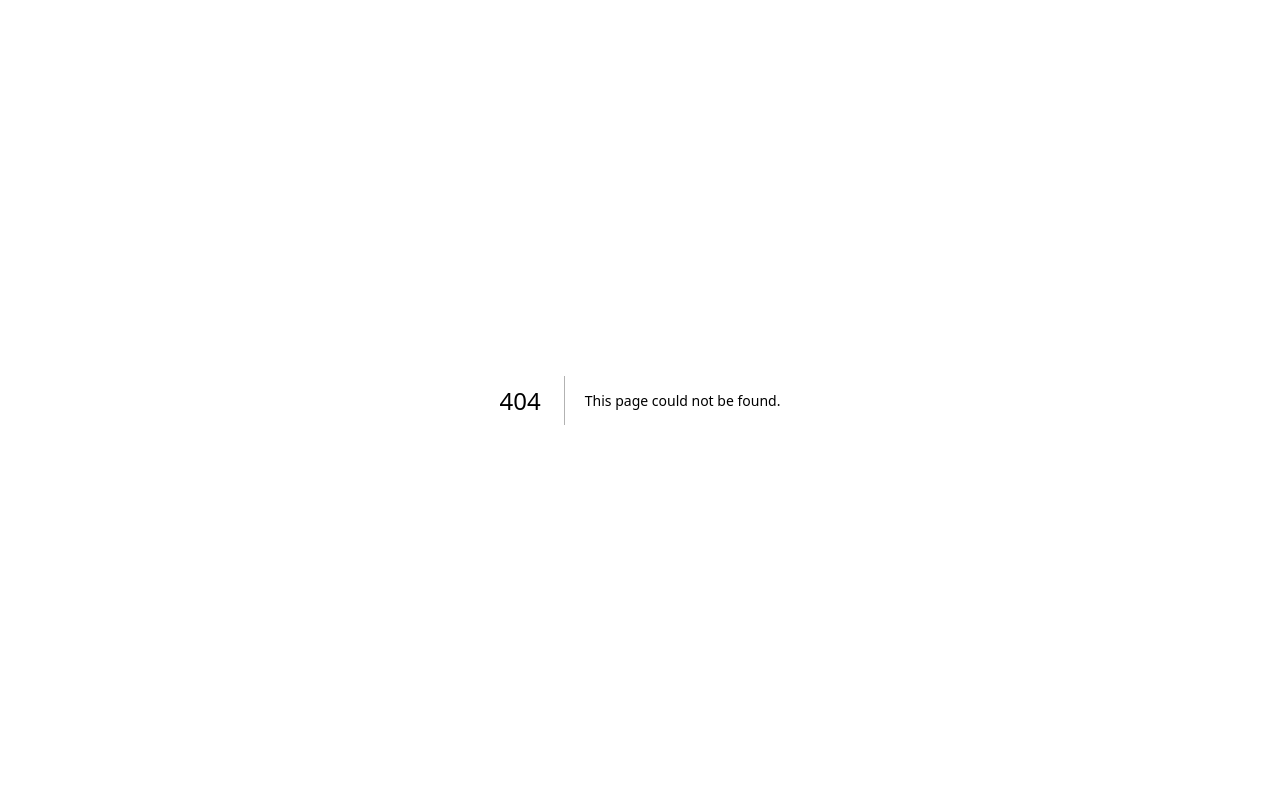
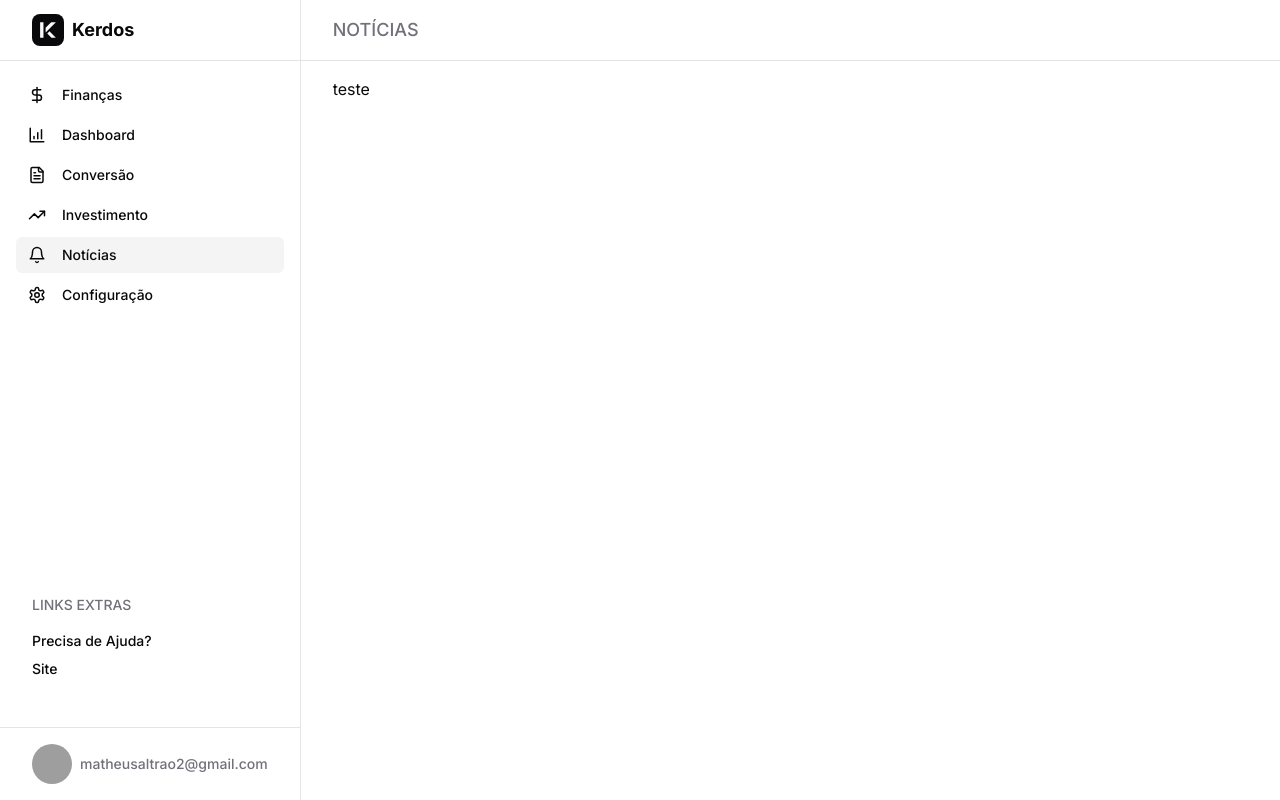
Before and after one commit to MatheusAltrao/Kerdos, a Next.js app: page /notices in a window 1280 px wide. Before the commit this address had no page. Built offline with nearby package versions, Linux system fonts and the light colour scheme; grey boxes are pictures that could not be loaded.

Commit message:
feat: add new sections

```diff
--- /dev/null
+++ b/src/app/convertion/page.tsx
@@ -0,0 +1,31 @@
+import Container from "@/components/content/Container";
+import Header from "@/components/content/Header";
+import Sidebar from "@/components/sidebar/Sidebar";
+import { Button } from "@/components/ui/button";
+
+const Convertion = () => {
+    return (
+        <Sidebar>
+            <Header name='Conversão'>
+                <Container>
+                    <div className='w-full flex flex-col gap-2'>
+                        <div className="flex items-center gap-2" >
+                            <p> Converter a tabela para PDF</p>
+                            <Button variant={'outline'} size={'sm'} >PDF</Button>
+                        </div>
+                        <div className="flex items-center gap-2" >
+                            <p> Converter a tabela para PDF</p>
+                            <Button variant={'outline'} size={'sm'} >PDF</Button>
+                        </div>
+                        <div className="flex items-center gap-2" >
+                            <p> Converter a tabela para PDF</p>
+                            <Button variant={'outline'} size={'sm'} >PDF</Button>
+                        </div>
+                    </div>
+                </Container>
+            </Header>
+        </Sidebar>
+    );
+}
+
+export default Convertion;
--- /dev/null
+++ b/src/app/investment/page.tsx
@@ -0,0 +1,18 @@
+import Container from "@/components/content/Container";
+import Header from "@/components/content/Header";
+import Sidebar from "@/components/sidebar/Sidebar";
+import { Button } from "@/components/ui/button";
+
+const Investiment = () => {
+    return (
+        <Sidebar>
+            <Header name='Investimento'>
+                <Container>
+                    teste
+                </Container>
+            </Header>
+        </Sidebar>
+    );
+}
+
+export default Investiment;
--- /dev/null
+++ b/src/app/notices/page.tsx
@@ -0,0 +1,18 @@
+import Container from "@/components/content/Container";
+import Header from "@/components/content/Header";
+import Sidebar from "@/components/sidebar/Sidebar";
+import { Button } from "@/components/ui/button";
+
+const Notices = () => {
+    return (
+        <Sidebar>
+            <Header name='Notícias'>
+                <Container>
+                    teste
+                </Container>
+            </Header>
+        </Sidebar>
+    );
+}
+
+export default Notices;
--- a/src/components/sidebar/Navigation.tsx
+++ b/src/components/sidebar/Navigation.tsx
@@ -2,7 +2,7 @@
 
 import { usePathname } from 'next/navigation';
 import ActiveLink from './ActiveLink';
-import { BarChart4, DollarSign, Settings } from 'lucide-react';
+import { BarChart4, Bell, DollarSign, FileText, Settings, TrendingUp } from 'lucide-react';
 
 const Navigation = () => {
     const pathname = usePathname();
@@ -21,6 +21,25 @@ const Navigation = () => {
                 pathname={pathname}
                 icon={<BarChart4 size={18} />}
             />
+
+            <ActiveLink
+                href='/convertion'
+                name='Conversão'
+                pathname={pathname}
+                icon={<FileText size={18} />}
+            />
+            <ActiveLink
+                href='/investment'
+                name='Investimento'
+                pathname={pathname}
+                icon={<TrendingUp size={18} />}
+            />
+            <ActiveLink
+                href='/notices'
+                name='Notícias'
+                pathname={pathname}
+                icon={<Bell size={18} />}
+            />
             <ActiveLink
                 href='/settings'
                 name='Configuração'
```
